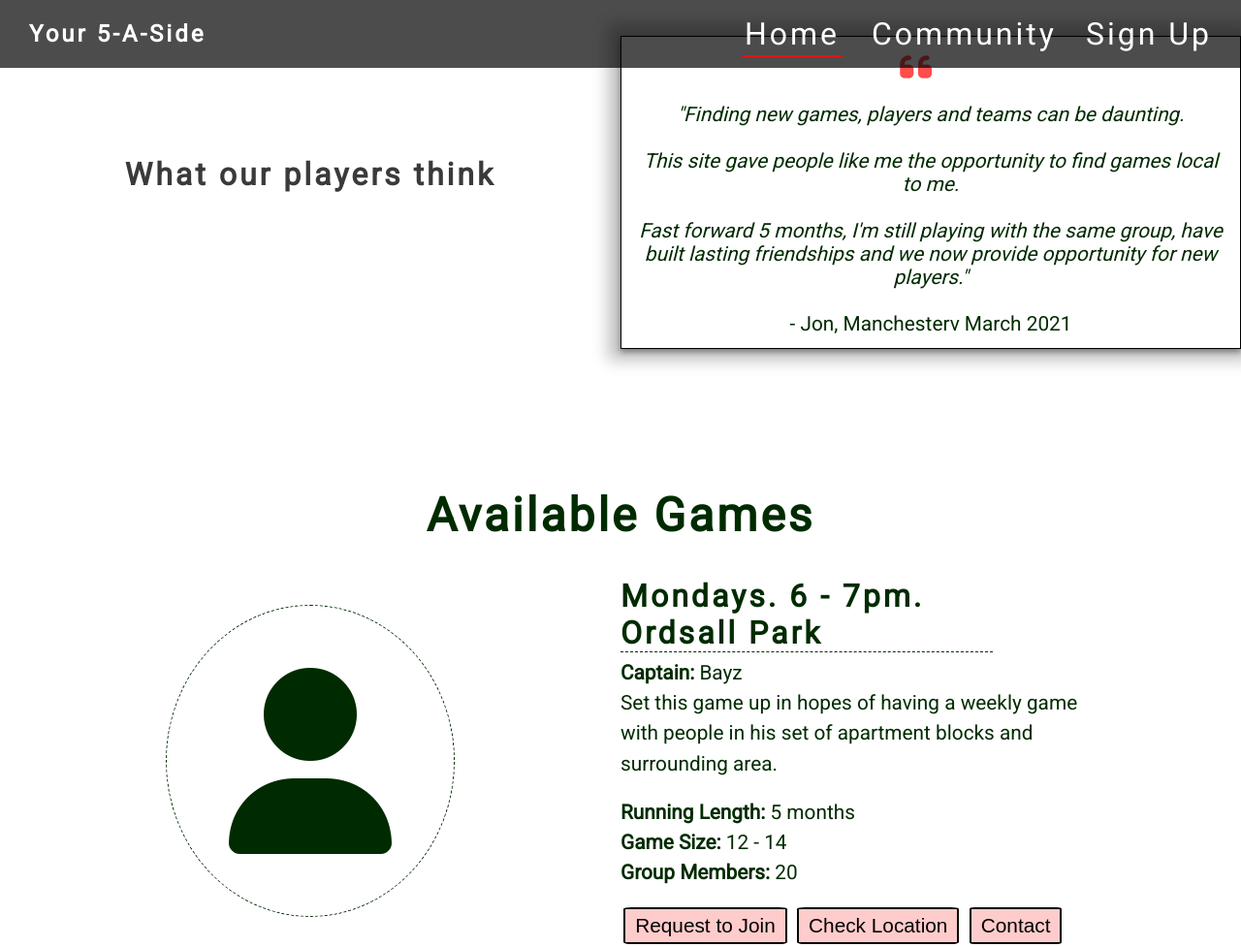
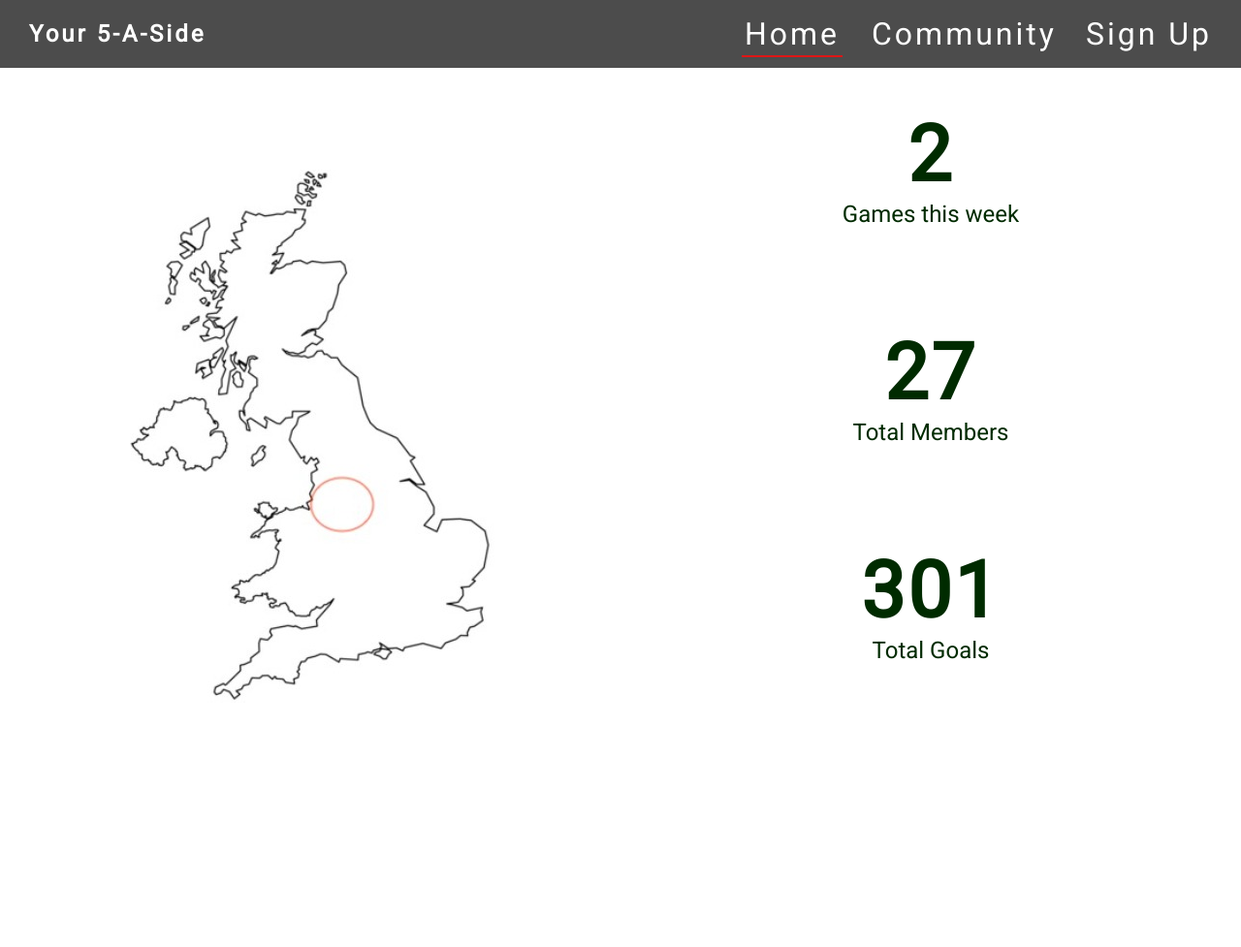
Before and after one commit to JJNod88/PP1_html_css, a plain HTML site: page community.html in a window 1280 px wide. Shown: the top 977 px of the page at 97% size. Drawn offline with Linux system fonts and the light colour scheme.

Commit message:
Add new section to commmunity

```diff
--- a/assets/css/style.css
+++ b/assets/css/style.css
@@ -347,27 +347,58 @@ footer {
     font-size: 200%;
 }
 
-/* community first section */
 
-#total-games {
-    height: 450px;
+
+/* community new first section */
+
+#mapsection {
+    height: 900px;
     display: flex;
+    justify-content: center;
     align-items: center;
-    justify-content: center;
-    background-color: rgba(0,43,0,0.1);
 }
 
-#total-games div {
-    width: 100%;
+#ms1 {
+    flex: 1;
+    background: url("../images/resized-image-Promo\ \(7\).jpeg") no-repeat center center;
+    height: 75%;
+}
+
+#ms2 {
+    flex:1;
+    height: 75%;
+}
+
+#totaldiv {
+    display: flex;
+    flex-flow: column;
+    height: 100%;
+    align-items: center;
+}
+
+#totaldiv div {
     text-align: center;
 }
 
-#total-games h3 {
+#total1 {
+    flex: 1;
+}
+
+#total2 {
+    flex: 1;
+}
+
+#total3 {
+    flex: 1;
+}
+
+
+#totaldiv h3 {
     font-size: 500%;
     color: rgb(0,43,0);
 }
 
-#total-games p {
+#totaldiv p {
     font-size: 150%;
     color: rgb(0,43,0);
 }
--- a/community.html
+++ b/community.html
@@ -32,20 +32,25 @@
 
 <!-- first section -->
 
-    <section id="quote-games1">
-        <div id="qm1">
-            <h2>What our players think</h2>
+    <section id="mapsection">
+        <div id="ms1">
         </div>
-        <div id="qm2">
-            <div id="qm2text">
-                <i class="fas fa-quote-left"></i><br>
-                <p><em>"Finding new games, players and teams can be daunting.<br>
-                <br>
-                This site gave people like me the opportunity to find games local to me. <br> <br>
+        <div id="ms2">
+            <div id="totaldiv">
 
-                Fast forward 5 months, I'm still playing with the same group, have built lasting friendships and we now provide opportunity for new players."<br>
-                <br></em>
-                <p>- Jon, Manchesterv March 2021</p>
+            <div id="total1">
+                <h3>2</h3>
+                <p class="">Games this week</p>
+            </div>
+            <div id="total2">
+                <h3>27</h3>
+                <p class="">Total Members</p>
+            </div>
+            <div id="total3">
+                <h3>301</h3>
+                <p class="">Total Goals</p>
+            </div>
+
             </div>
         </div>
     </section>
```
Also changed, not shown: index.html (+0 -17 lines), assets/images/resized-image-Promo (7).jpeg (added).
